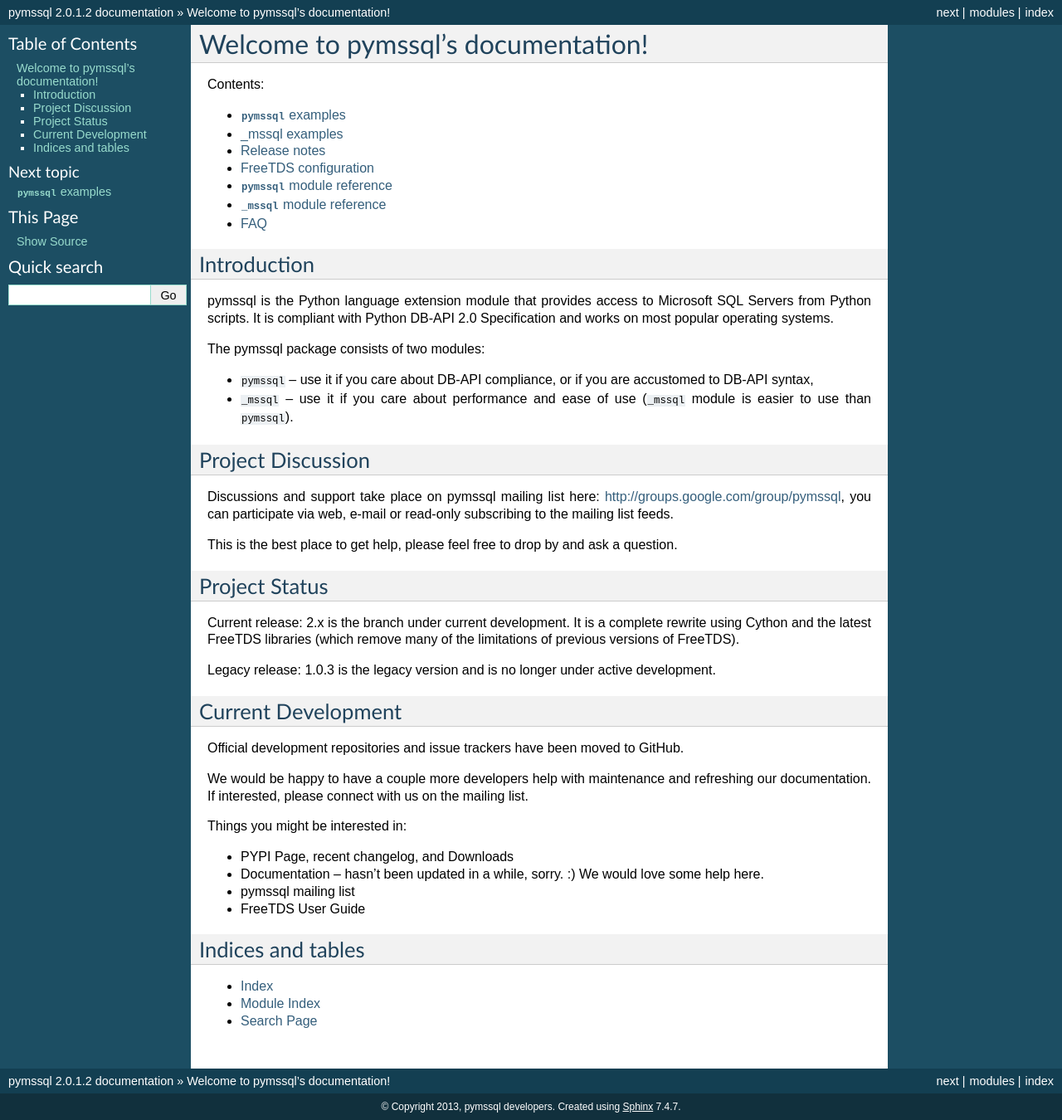
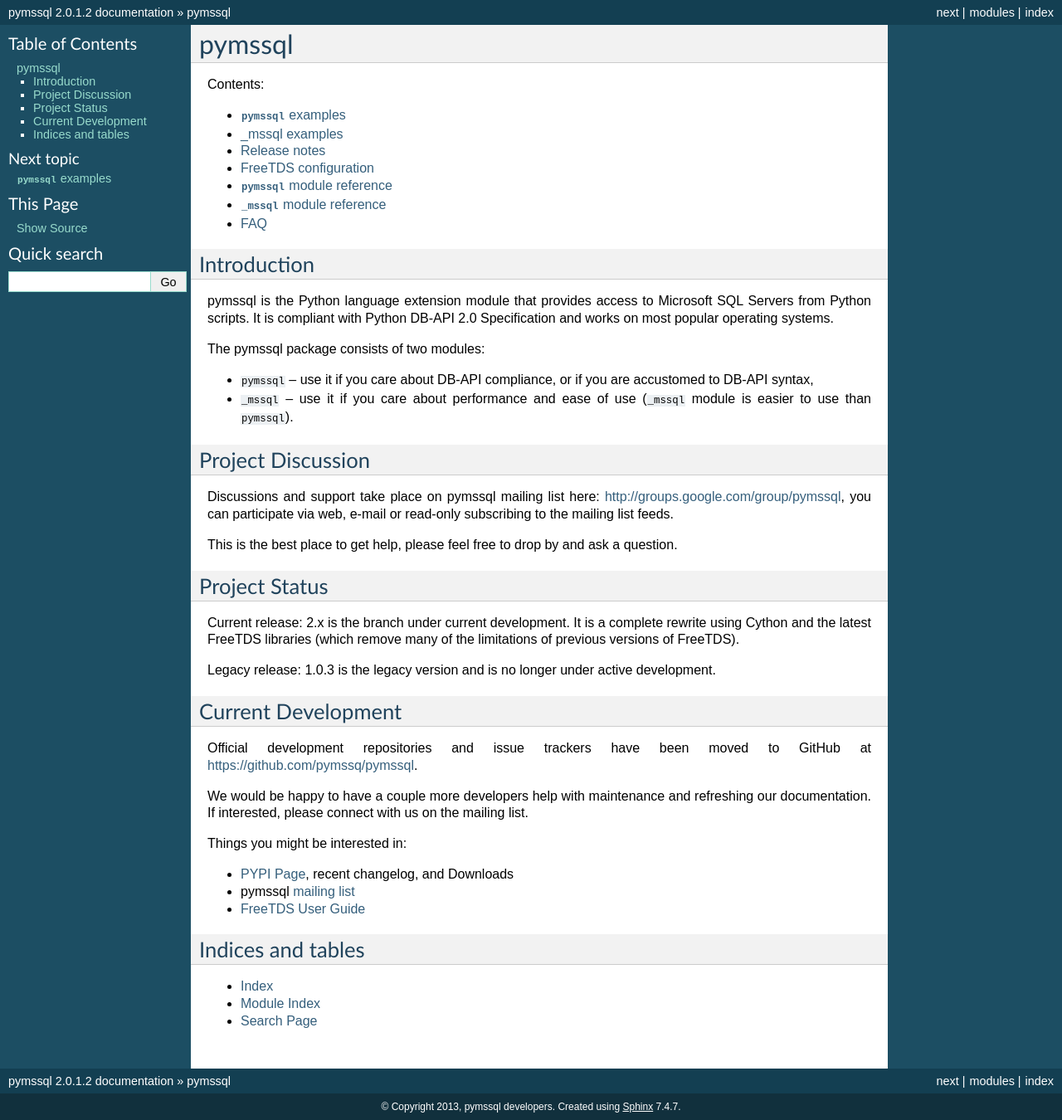
Before and after one commit to pymssql/pymssql, a Sphinx documentation site: the page built from docs/index.rst, in a window 1280 px wide. Shown: the whole page at 83% size. Built offline with Sphinx 7.4.7, drawn with Linux system fonts in a browser that asks for light colours.

Commit message:
More reST markup.

```diff
--- a/docs/index.rst
+++ b/docs/index.rst
@@ -3,9 +3,9 @@
    You can adapt this file completely to your liking, but it should at least
    contain the root `toctree` directive.
 
-===================================
-Welcome to pymssql's documentation!
-===================================
+=======
+pymssql
+=======
 
 Contents:
 
@@ -57,7 +57,8 @@
 Current Development
 ===================
 
-Official development repositories and issue trackers have been moved to GitHub.
+Official development repositories and issue trackers have been moved to GitHub
+at https://github.com/pymssq/pymssql.
 
 We would be happy to have a couple more developers help with maintenance and
 refreshing our documentation. If interested, please connect with us on the
@@ -65,11 +66,14 @@
 
 Things you might be interested in:
 
-* PYPI Page, recent changelog, and Downloads
-* Documentation -- hasn't been updated in a while, sorry. :) We would love some
-  help here.
-* pymssql mailing list
-* FreeTDS User Guide
+* `PYPI Page`_, recent changelog, and Downloads
+* pymssql `mailing list`_
+* `FreeTDS User Guide`_
+
+.. _PYPI Page: https://pypi.python.org/pypi/pymssql/
+.. _mailing list: http://groups.google.com/group/pymssql
+
+.. _FreeTDS User Guide: http://www.freetds.org/userguide/
 
 Indices and tables
 ==================
--- a/docs/ref/_mssql.rst
+++ b/docs/ref/_mssql.rst
@@ -111,7 +111,8 @@
 
 .. py:attribute:: MSSQLConnection.tds_version
 
-   The TDS version used by this connection. Can be one of 4.2, 7.0 and 8.0.
+   The TDS version used by this connection. Can be one of ``'4.2'``, ``'7.0'``
+   and ``'8.0'``.
 
 ``MSSQLConnection`` object methods
 ----------------------------------
```
Also changed, not shown: docs/faq.rst (+32 -29 lines), docs/freetds.rst (+10 -10 lines), docs/release_notes.rst (+35 -25 lines).
